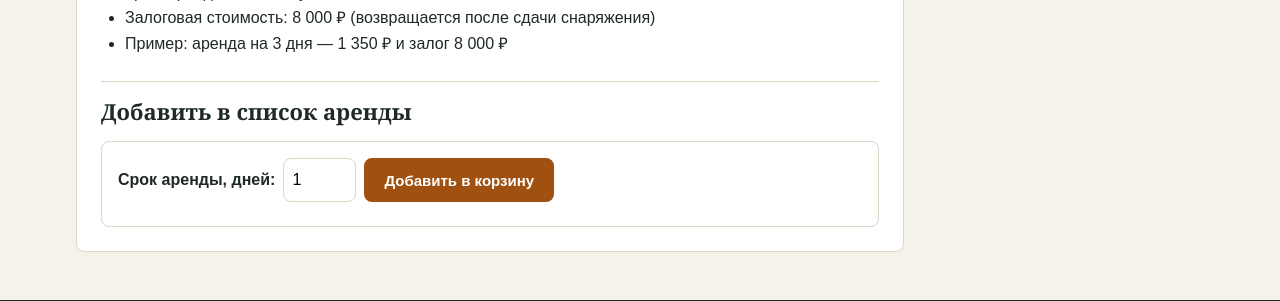
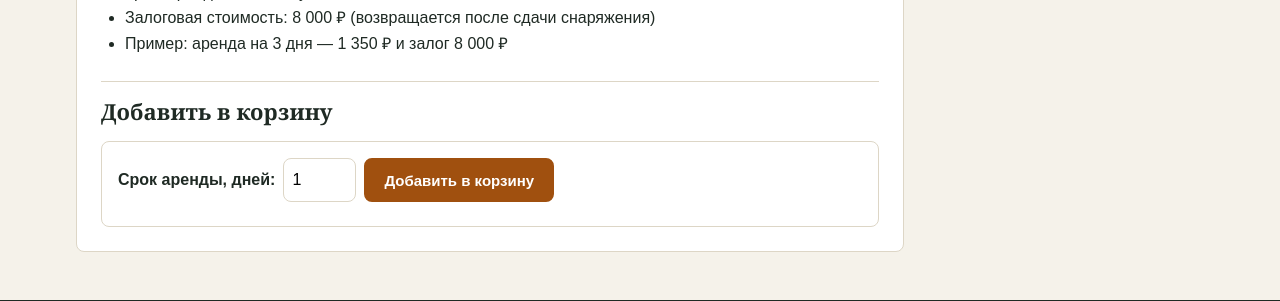
Before and after one commit to Daniel22456/lab1-rental-2, a Flask app: page /detail.html?id=1 in a window 1280 px wide. Shown: the part 1383-1684 px from the top of the page. Run offline with Flask 3, Linux system fonts and the light colour scheme; data comes from the database, SQL or seed files in the repository; parts of the project's set-up code (start-up, migrations or seed data) failed here and were passed over.

Commit message:
Rename detail form heading to cart

```diff
--- a/templates/detail.html
+++ b/templates/detail.html
@@ -48,7 +48,7 @@
       </section>
 
       <section class="section__part">
-        <h2 class="section__title">Добавить в список аренды</h2>
+        <h2 class="section__title">Добавить в корзину</h2>
         <form class="form form_inline" id="detail-cart-form" data-id="{{ item.id }}">
           <p class="form__row">
             <label class="form__label" for="detail-days">Срок аренды, дней:</label>
```
